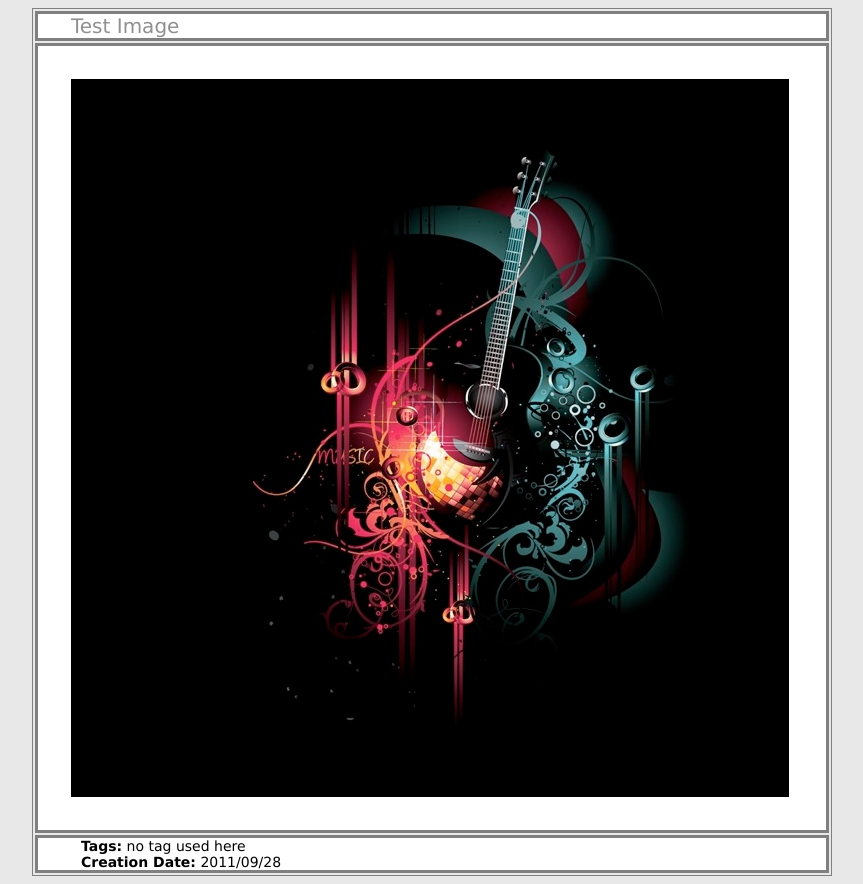
After one commit to galdo/ImageBlog, a PHP site: page /test.html in a window 1280 px wide. The commit adds this page. Shown: the whole page, without its empty margins (208-1071 px from the left). Run offline with PHP 8.4, Linux system fonts and the light colour scheme.

Commit message:
index.php:  - html creating function for blog post added  - adding support for templates
imageblog-0.1.php:
 - adding creation method for html output
 - adding support for css

Other Changes:
 - fix bug within demo data
 - ./data/test.jpg added
 - ./tpl added
 - ./tpl/classic.css as first template added

```diff
--- /dev/null
+++ b/test.html
@@ -0,0 +1,3 @@
+<html>
+<head><title>Galdo's Blog</title><link rel="stylesheet" type="text/css" href="/Users/galdo/Projekte/ImageBlog/tpl/classic.css" /></head>
+<table class="entry"><tr><td class="entry_title">Test Image</td></tr><tr><td class= "entry_image"><img src="data/test.jpg"></td></tr><tr><td class="entry_info"><span class="info">Tags:</span> no tag used here<br><span class="info">Creation Date:</span> 2011/09/28</td></tr></table></html>
--- /dev/null
+++ b/tpl/classic.css
@@ -0,0 +1,59 @@
+body
+{
+    font-family:"Verdana", Times, serif;
+    background-color: #E8E8E8;
+}
+
+table.entry
+{
+    margin-left: auto;
+    margin-right: auto;
+    border-spacing:0px;
+    border-collapse:separate;
+	border-width: 1px;
+	border-spacing: 2px;
+	border-style: solid;
+	border-color: gray;
+	width: 800px;
+}
+
+td.entry_title
+{
+    border-width: 3px;
+    border-spacing: 5px;
+    border-color: gray;
+    border-style: solid;
+    background-color: white;
+    font-size: 20px;
+    padding: 0px 10px 0px 33px;
+    color: #909090;
+}
+
+td.entry_image
+{
+    padding: 33px;
+    border-width: 3px;
+    border-spacing: 5px;
+    border-style: solid;
+    border-color: grey;
+    background-color: white;
+    width: 800px;
+}
+
+td.entry_info
+{
+    border-width: 3px;
+    border-style: solid;
+    border-color: grey;
+    background-color:white;
+    font-size: 14px;
+    text-align:left;
+    width: 100px;
+    padding: 0px 10px;
+}
+
+span.info
+{
+    font-weight: bold;
+    padding: 0px 0px 0px 33px;
+}
```
Also changed, not shown: conf/imageblog.conf.php (+7 -3 lines), index.php (+17 -3 lines), lib/imageblog-0.1.php (+96 -4 lines), data/test.jpg (added), 1 other file.
